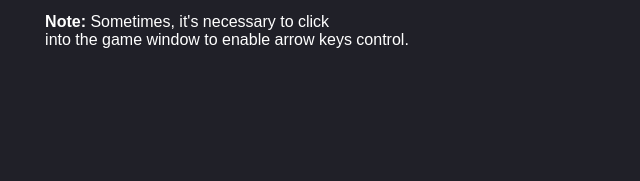
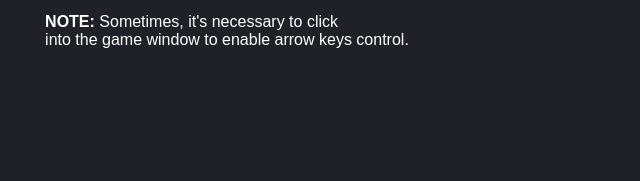
Before and after one commit to panvojtek/Tetris, a plain HTML site: page index.html in a window 1280 px wide. Shown: the part 461-642 px from the top of the page, 458-1098 px from the left. Drawn offline with Linux system fonts and the light colour scheme.

Commit message:
Update index.html

```diff
--- a/index.html
+++ b/index.html
@@ -15,7 +15,7 @@
         <li><strong>Up Arrow:</strong> Rotate piece</li>
         <li><strong>Down Arrow:</strong> Drop piece faster</li>
     </ul>
-    <p><strong>Note:</strong> Sometimes, it's necessary to click<br>into the game window to enable arrow keys control.</p>
+    <p><strong>NOTE:</strong> Sometimes, it's necessary to click<br>into the game window to enable arrow keys control.</p>
 </div>
         </div>
         <div id="controls">
```
